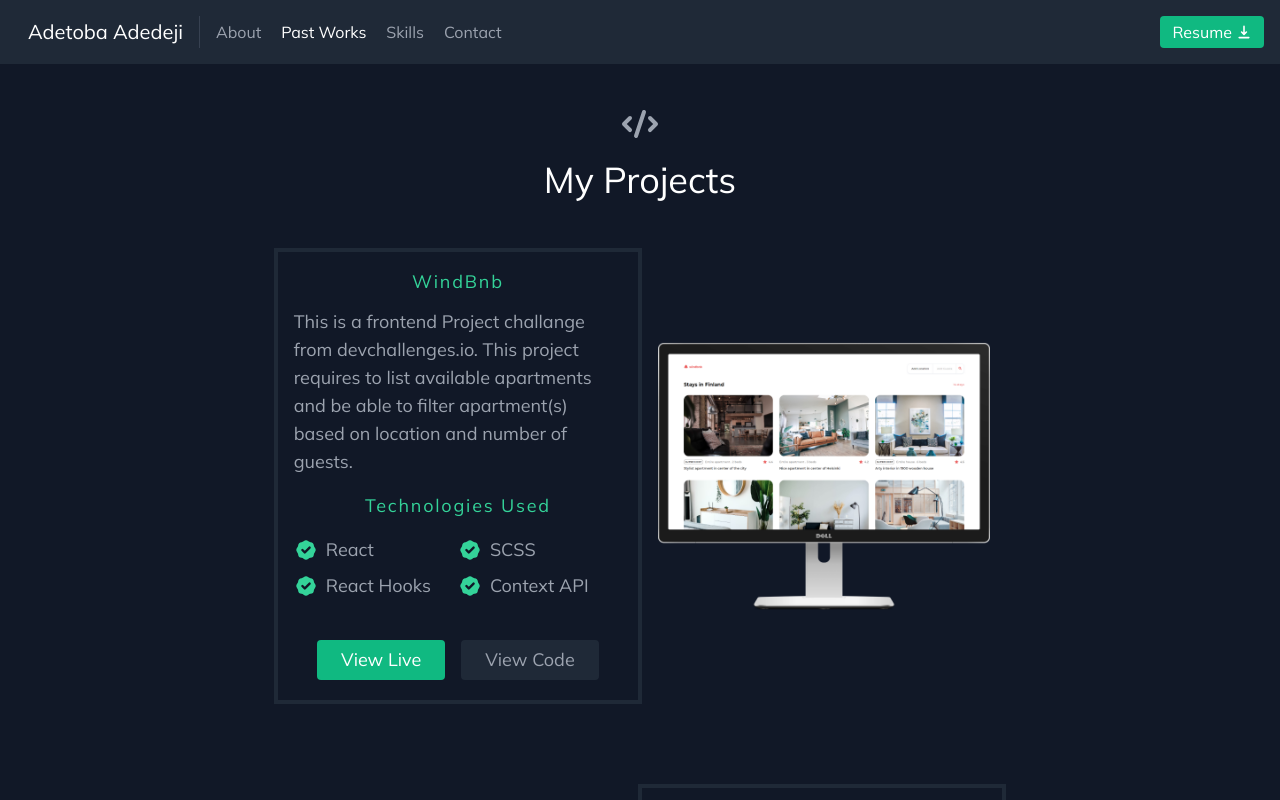
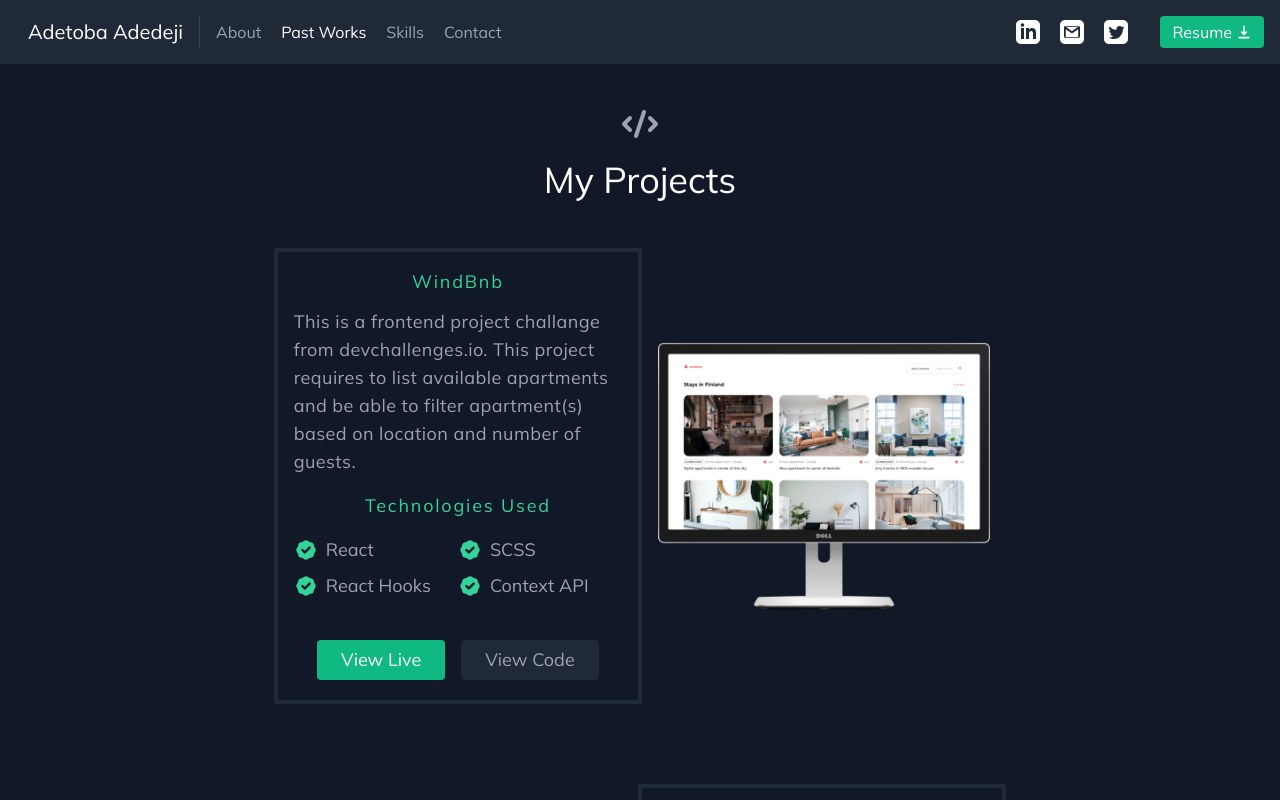
Before and after one commit to adetobaadedeji/myPortfolio, a React (Create React App) app: page /#/projects in a window 1280 px wide. Built offline with nearby package versions, Linux system fonts and the light colour scheme.

Commit message:
Added social icons to the navbar

```diff
--- a/src/components/About.js
+++ b/src/components/About.js
@@ -16,12 +16,12 @@ const About = () => {
 					<h2 className='text-xl sm:text-2xl  mb-2 font-medium text-green-400'>
 						You've come to the right place.
 					</h2>
-					<p className='mb-8 text-sm sm:text-base xl:text-lg text-justify  leading-relaxed'>
-						I'm <span className='text-white'> Adetoba Adedeji</span>, a
-						creative and result-oriented developer with experience in web
-						applications. My primary focus is on the frontend in other to build
-						Apps that create greats experience for users. Responsive web design
-						in software development is my favorite and as a result, I create
+					<p className='mb-8 text-sm sm:text-base xl:text-lg text-justify  leading-relaxed tracking-wide'>
+						I'm <span className='text-white'> Adetoba Adedeji</span>, a creative
+						and result-oriented developer with experience in web applications.
+						My primary focus is on the frontend in other to build Apps that
+						create greats experience for users. Responsive web design in
+						software development is my favorite and as a result, I create
 						responsive and interactive websites. My design approach follows the
 						mobile-first principle so as to give access and create better
 						experiences for all users irrespective of their devices. I love
--- a/src/components/Navbar.js
+++ b/src/components/Navbar.js
@@ -3,6 +3,9 @@ import { DownloadIcon } from '@heroicons/react/solid'
 import { ViewGridAddIcon } from '@heroicons/react/solid'
 import { NavLink } from 'react-router-dom'
 import Modal from './Modal'
+import LinkedIn from '../logos/LinkedIn'
+import Email from '../logos/Email'
+import Twitter from '../logos/Twitter'
 
 const Navbar = () => {
 	const [modal, setModal] = useState(false)
@@ -49,10 +52,33 @@ const Navbar = () => {
 							Contact
 						</NavLink>
 					</nav>
+					<div className='flex space-x-5 mr-4'>
+						<a
+							href='https://www.linkedin.com/in/adetoba-adedeji/'
+							target='_blank'
+							rel='noopener noreferrer'
+						>
+							<LinkedIn />
+						</a>
+						<a
+							href='mailto:Adedeji006@gmail.com'
+							target='_blank'
+							rel='noopener noreferrer'
+						>
+							<Email />
+						</a>
+						<a
+							href='https://www.linkedin.com/in/adetoba-adedeji/'
+							target='_blank'
+							rel='noopener noreferrer'
+						>
+							<Twitter />
+						</a>
+					</div>
 					<a
 						download
 						href='/Resume-ADETOBA-ADEDEJI.pdf'
-						className='hidden md:inline-flex items-center py-1 px-3 mt-1 sm:mt-0 rounded bg-green-500 border-0 focus:outline-none hover:bg-green-600 text-white text-base animate-pulse'
+						className='hidden md:inline-flex items-center py-1 px-3 mt-1 ml-4 sm:mt-0 rounded bg-green-500 border-0 focus:outline-none hover:bg-green-600 text-white text-base animate-pulse'
 					>
 						Resume
 						<DownloadIcon className='w-4 h-4 ml-1' />
@@ -64,16 +90,41 @@ const Navbar = () => {
 				</div>
 			</header>
 
-			<div className='flex fixed top-0 inset-x-0 mt-5 md:hidden z-50 animate-bounce'>
+			{/* mobile top nav */}
+			<div className='flex fixed top-0 inset-x-0 mt-5 md:hidden z-50 '>
+				<div className='flex space-x-3 mx-4'>
+					<a
+						href='https://www.linkedin.com/in/adetoba-adedeji/'
+						target='_blank'
+						rel='noopener noreferrer'
+					>
+						<LinkedIn />
+					</a>
+					<a
+						href='mailto:Adedeji006@gmail.com'
+						target='_blank'
+						rel='noopener noreferrer'
+					>
+						<Email />
+					</a>
+					<a
+						href='https://www.linkedin.com/in/adetoba-adedeji/'
+						target='_blank'
+						rel='noopener noreferrer'
+					>
+						<Twitter />
+					</a>
+				</div>
 				<a
 					href='/Resume-ADETOBA-ADEDEJI.pdf'
-					className='flex flex-row items-center ml-auto mr-5 py-1 px-3 rounded bg-green-500 border-0 focus:outline-none hover:bg-green-600 text-white text-sm'
+					className='flex flex-row items-center ml-auto mr-5 py-1 px-3 rounded bg-green-500 border-0 focus:outline-none hover:bg-green-600 text-white text-sm animate-bounce'
 				>
 					<span>Resume</span>
 					<DownloadIcon className='w-4 h-4 ml-1' />
 				</a>
 			</div>
 
+			{/* mobile modal */}
 			<div
 				className={` ${
 					modal ? 'block animate-modalIn' : 'hidden animate-modalOut'
--- a/src/components/Projects.js
+++ b/src/components/Projects.js
@@ -6,7 +6,7 @@ const Projects = () => {
 	return (
 		<section
 			id='projects'
-			className='md:h-(screen-16) text-gray-400 bg-gray-900 body-font p-4 md:p-0 mb-10 md:mb-0 animate-fadeIn'
+			className='md:h-(screen-16) text-gray-400 bg-gray-900 body-font p-4 md:p-0 animate-fadeIn'
 		>
 			<div className='container flex flex-col items-center px-3 py-10 mx-auto text-center'>
 				<div className='flex flex-col w-full mb-8'>
@@ -38,7 +38,7 @@ const Projects = () => {
 									<h1 className='title-font text-lg text-green-400 tracking-widest font-medium mb-3'>
 										{project.title}
 									</h1>
-									<p className='leading-relaxed text-left  text-sm sm:text-base lg:text-lg'>
+									<p className='leading-relaxed text-left  text-sm sm:text-base xl:text-lg tracking-wide'>
 										{project.description}
 									</p>
 									<h2 className='tracking-widest text-lg title-font font-medium text-green-400 my-4'>
@@ -49,7 +49,7 @@ const Projects = () => {
 											<div key={tech} className='pb-2 w-1/2'>
 												<div className='flex items-center'>
 													<BadgeCheckIcon className='text-green-400 w-6 h-6 flex-shrink-0 mr-2' />
-													<span className='title-font text-sm sm:text-base lg:text-lg font-medium'>
+													<span className='title-font text-sm sm:text-base xl:text-lg font-medium '>
 														{tech}
 													</span>
 												</div>
--- a/src/data.js
+++ b/src/data.js
@@ -3,7 +3,7 @@ export const projects = [
 		title: 'WindBnb',
 		subtitle: 'React Project',
 		description:
-			'This is a frontend Project challange from devchallenges.io. This project requires to list available apartments and be able to filter apartment(s) based on location and number of guests.',
+			'This is a frontend project challange from devchallenges.io. This project requires to list available apartments and be able to filter apartment(s) based on location and number of guests.',
 		image: './wind.png',
 		link: {
 			live: 'https://adetobaadedeji.github.io/windbnb/',
@@ -15,7 +15,7 @@ export const projects = [
 		title: 'My Reads',
 		subtitle: 'React Project',
 		description:
-			'This project is a bookshelf (Cataloguing) app that allows users to select and categorize books they have read, are currently reading, or want to read. This project is one of the prerequisite projects for the completion of the Udacity React Nanodegree Program. ',
+			'This project is a bookshelf (Cataloguing) App that allows user to select and categorize books they have read, are currently reading, or want to read. This project is one of the prerequisite projects for the completion of the Udacity React Nanodegree Program. ',
 		image: './reads.png',
 		link: {
 			live: 'https://adetobaadedeji.github.io/myReads/#/',
@@ -36,10 +36,10 @@ export const projects = [
 		techs: ['React', 'Tailwind', 'Headless UI'],
 	},
 	{
-		title: 'Tips Calculator',
+		title: 'Tip Calculator',
 		subtitle: 'React Project',
 		description:
-			'This is a tip calculator project challenge I took up from frontendmentor.io to sharpen my React skill.',
+			'I took up this project from frontendmentor.io. The Tip Calculator calculates tip amount for various percentages of the cost of service, and also provides a total amount that includes the tip. It also includes the ability to split the cost between any number of people.',
 		image: './tips.png',
 		link: {
 			live: 'https://adetoba-tips-calculator.netlify.app/',
--- /dev/null
+++ b/src/logos/Email.jsx
@@ -0,0 +1,20 @@
+import React from 'react';
+
+const Email = () => {
+  return (
+		<svg
+			width='24'
+			height='24'
+			xmlns='http://www.w3.org/2000/svg'
+			fill-rule='evenodd'
+			clip-rule='evenodd'
+		>
+			<path
+				d='M19 24h-14c-2.761 0-5-2.239-5-5v-14c0-2.761 2.239-5 5-5h14c2.762 0 5 2.239 5 5v14c0 2.761-2.238 5-5 5zm-.141-6.333c.63 0 1.141-.512 1.141-1.142v-9.05c0-.63-.511-1.142-1.141-1.142h-13.718c-.63 0-1.141.512-1.141 1.142v9.05c0 .63.511 1.142 1.141 1.142h13.718zm-6.859-4.058l-6.228-4.321-.014 7.712h12.457v-7.712l-6.215 4.321zm5.913-6.609c-1.745 1.215-5.913 4.153-5.913 4.153l-5.947-4.153h11.86z'
+				fill='#FFF'
+			/>
+		</svg>
+	)
+};
+
+export default Email;
--- /dev/null
+++ b/src/logos/LinkedIn.jsx
@@ -0,0 +1,19 @@
+import React from 'react';
+
+const LinkedIn = () => {
+  return (
+		<svg
+			xmlns='http://www.w3.org/2000/svg'
+			width='24'
+			height='24'
+			viewBox='0 0 24 24'
+		>
+			<path
+				d='M19 0h-14c-2.761 0-5 2.239-5 5v14c0 2.761 2.239 5 5 5h14c2.762 0 5-2.239 5-5v-14c0-2.761-2.238-5-5-5zm-11 19h-3v-11h3v11zm-1.5-12.268c-.966 0-1.75-.79-1.75-1.764s.784-1.764 1.75-1.764 1.75.79 1.75 1.764-.783 1.764-1.75 1.764zm13.5 12.268h-3v-5.604c0-3.368-4-3.113-4 0v5.604h-3v-11h3v1.765c1.396-2.586 7-2.777 7 2.476v6.759z'
+				fill='#FFF'
+			/>
+		</svg>
+	)
+};
+
+export default LinkedIn;
--- /dev/null
+++ b/src/logos/Twitter.jsx
@@ -0,0 +1,18 @@
+import React from 'react';
+
+const Twitter = () => {
+  return (
+		<svg
+			xmlns='http://www.w3.org/2000/svg'
+			width='24'
+			height='24'
+			viewBox='0 0 24 24'
+		>
+			<path d='M19 0h-14c-2.761 0-5 2.239-5 5v14c0 2.761 2.239 5 5 5h14c2.762 0 5-2.239 5-5v-14c0-2.761-2.238-5-5-5zm-.139 9.237c.209 4.617-3.234 9.765-9.33 9.765-1.854 0-3.579-.543-5.032-1.475 1.742.205 3.48-.278 4.86-1.359-1.437-.027-2.649-.976-3.066-2.28.515.098 1.021.069 1.482-.056-1.579-.317-2.668-1.739-2.633-3.26.442.246.949.394 1.486.411-1.461-.977-1.875-2.907-1.016-4.383 1.619 1.986 4.038 3.293 6.766 3.43-.479-2.053 1.08-4.03 3.199-4.03.943 0 1.797.398 2.395 1.037.748-.147 1.451-.42 2.086-.796-.246.767-.766 1.41-1.443 1.816.664-.08 1.297-.256 1.885-.517-.439.656-.996 1.234-1.639 1.697z'
+      	fill='#FFF'
+      />
+		</svg>
+	)
+};
+
+export default Twitter;
--- /dev/null
+++ b/src/logos/index.js
@@ -0,0 +1,5 @@
+import LinkedIn from './LinkedIn';
+import Email from './Email';
+import Twitter from './Twitter';
+
+export { LinkedIn, Email, Twitter };
```
